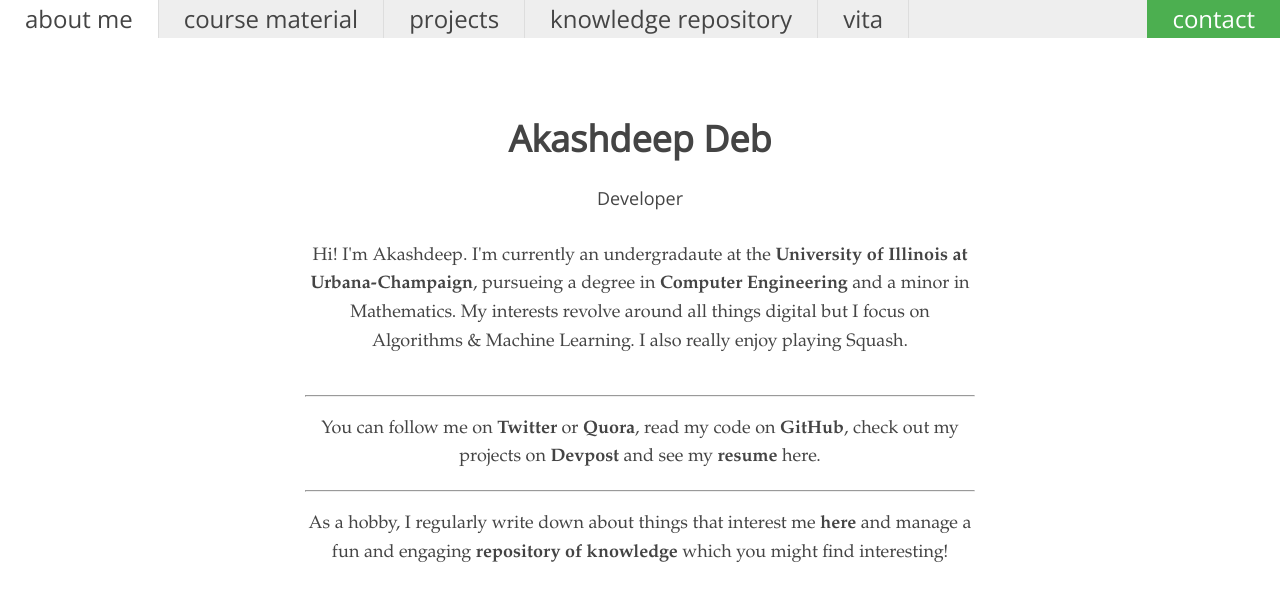
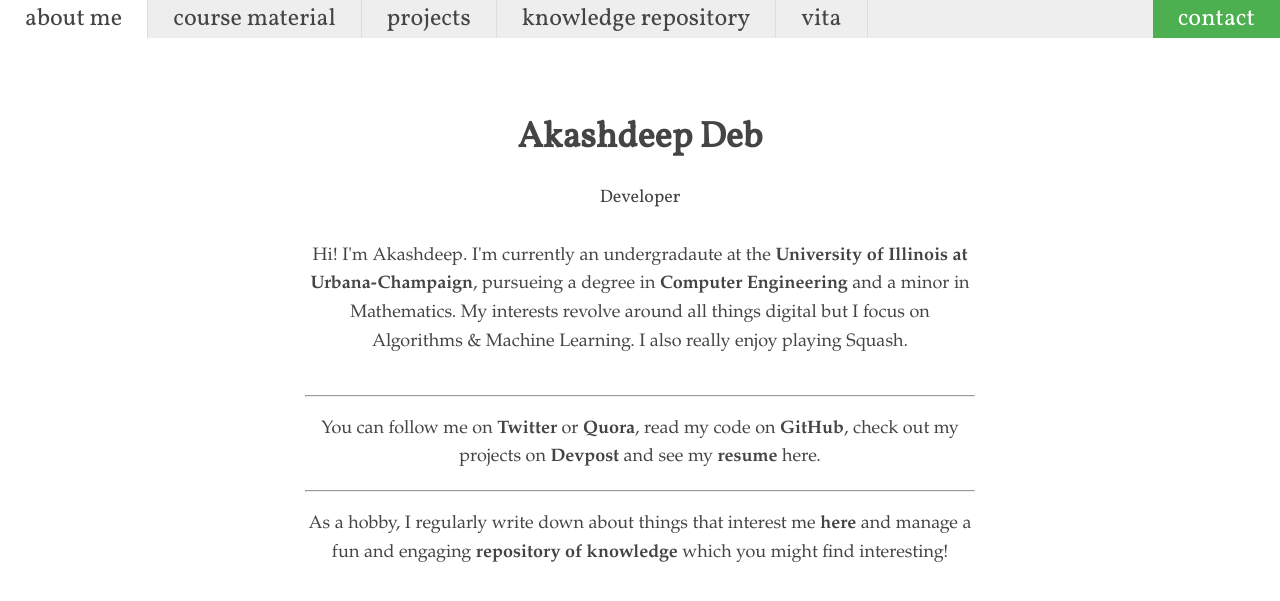
Before and after one commit to akashdeepdeb/akash.github.io, a Jekyll site: the page built from index.html, in a window 1280 px wide. Shown: the top 601 px of the page. Built offline with Jekyll 4.4.1, drawn with Linux system fonts in a browser that asks for light colours.

Commit message:
Update main.css

```diff
--- a/css/main.css
+++ b/css/main.css
@@ -1,7 +1,7 @@
 body{margin-left: auto; margin-right: auto; line-height:1.6;font-size:18px;font-family: "Book Antiqua";color:#444;padding: 0}h1,h2,h3{line-height:1.2}
 
 #header {
-    font-family: "Open Sans";
+    font-family: "Vollkorn";
 }
 
 .container a:hover{
@@ -48,7 +48,7 @@ nav ul  {
   margin: 0;
   overflow: hidden;
   background-color: #eee;
-  font-family: "Open Sans";
+  font-family: "Vollkorn";
   position: fixed;
   top: 0;
   width: 100%;
```
